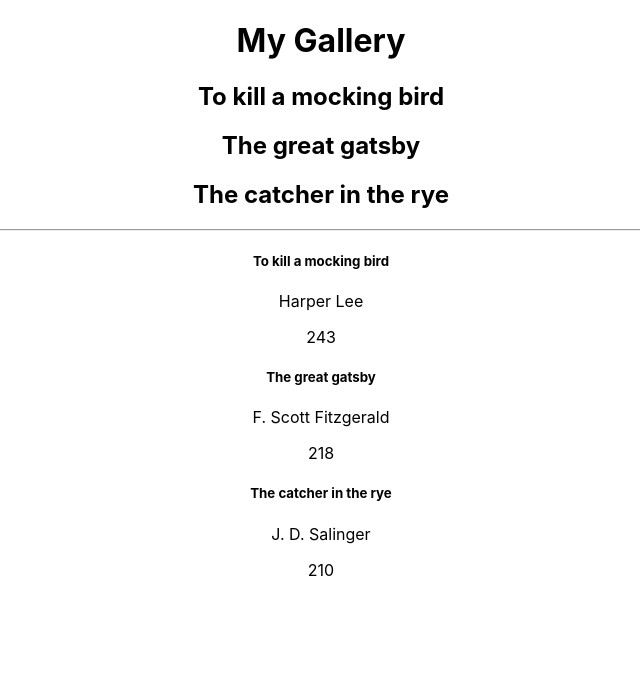
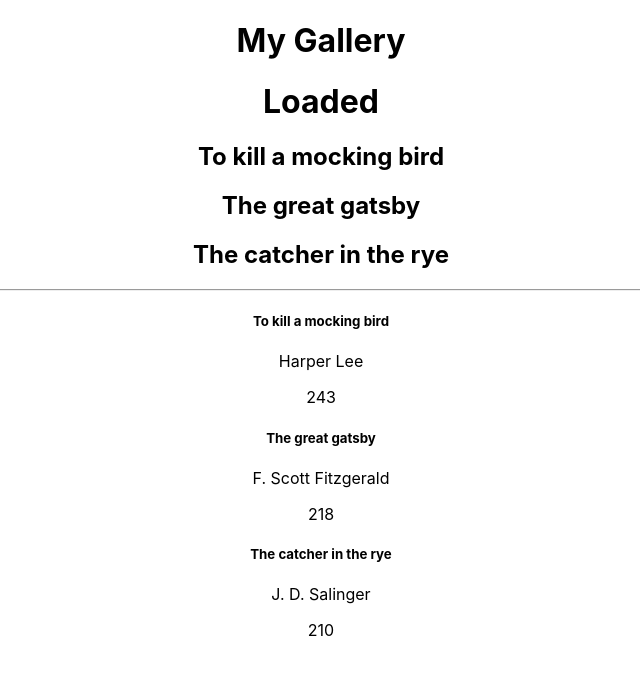
Before and after one commit to RobWar-code/react-demo, a React (Create React App) app in the folder my-app/: page / in a window 1280 px wide. Shown: the top 674 px of the page, without its empty margins (319-959 px from the left). Built offline with nearby package versions, Linux system fonts and the light colour scheme.

Commit message:
Add componentDidMount component

```diff
--- a/my-app/src/App.js
+++ b/my-app/src/App.js
@@ -7,7 +7,8 @@ import StatefulGreetingWithCallback from './Components/StatefulGreetingWithCallb
 import StatefulGreetingWithPrevState from './Components/StatefulGreetingWithPrevState.js';
 */
 import NavBarForm from './Components/NavBarForm.js';
-import RenderingLists from './Components/RenderingLists.js'
+import Mounted from './Components/Mounted.js';
+import RenderingLists from './Components/RenderingLists.js';
 
 function App() {
   return (
@@ -20,6 +21,7 @@ function App() {
       <StatefulGreetingWithPrevState message="from StatefulGreetingWithPrevState" />
       */}
       <NavBarForm />
+      <Mounted />
       <RenderingLists />
     </div>
   );
--- /dev/null
+++ b/my-app/src/Components/Mounted.js
@@ -0,0 +1,32 @@
+import React, { Component } from 'react'
+
+export class Mounted extends Component {
+  constructor(props) {
+    super(props);
+    this.state = {
+        loaded: "Loading"
+    }
+  }
+
+  getState() {
+    setTimeout(() => {
+        this.setState({
+            loaded: "Loaded"
+        })
+    }, 3000)
+  }
+
+  componentDidMount() {
+    this.getState();
+  }
+
+  render() {
+    return (
+      <div>
+        <h1>{this.state.loaded}</h1>
+      </div>
+    )
+  }
+}
+
+export default Mounted
```
